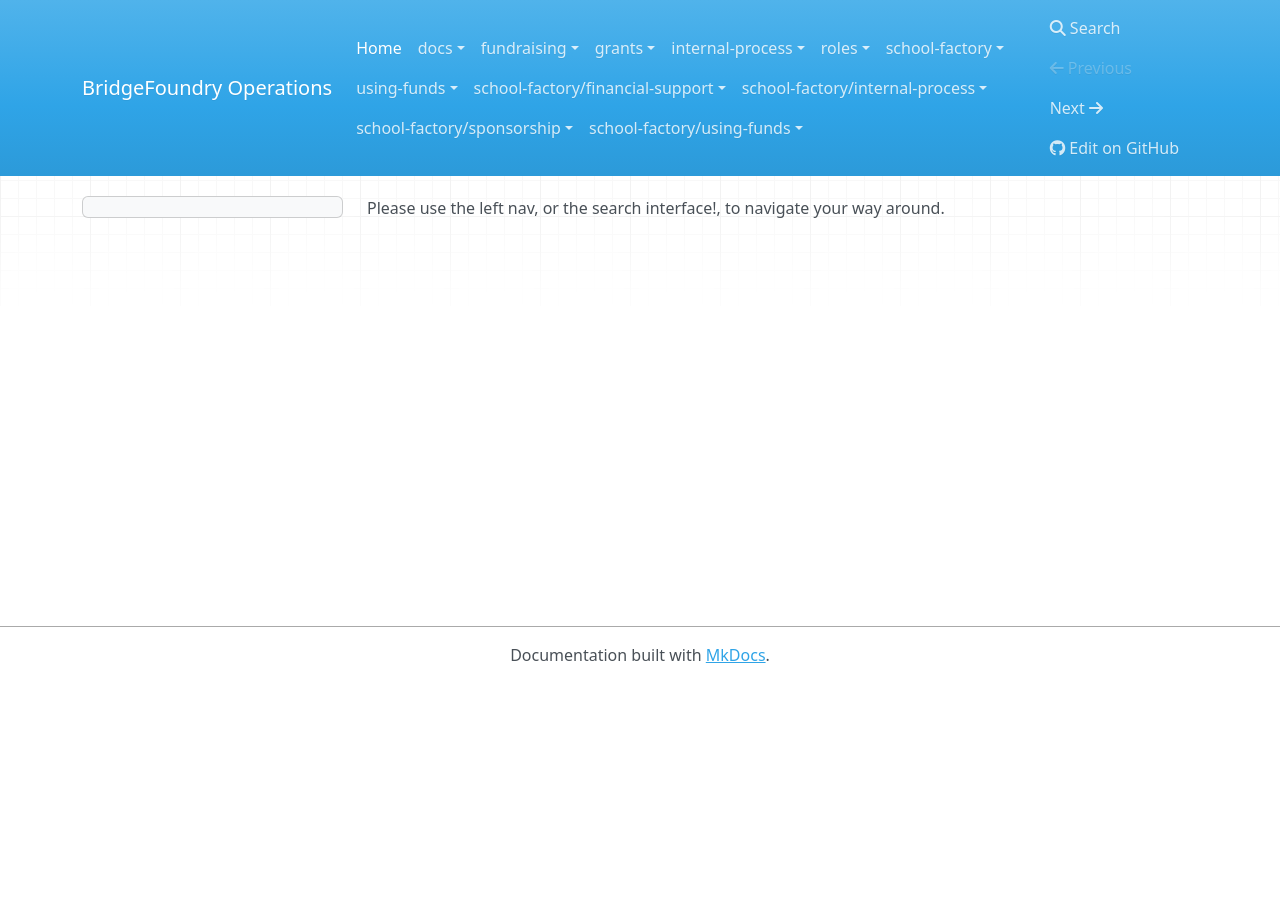
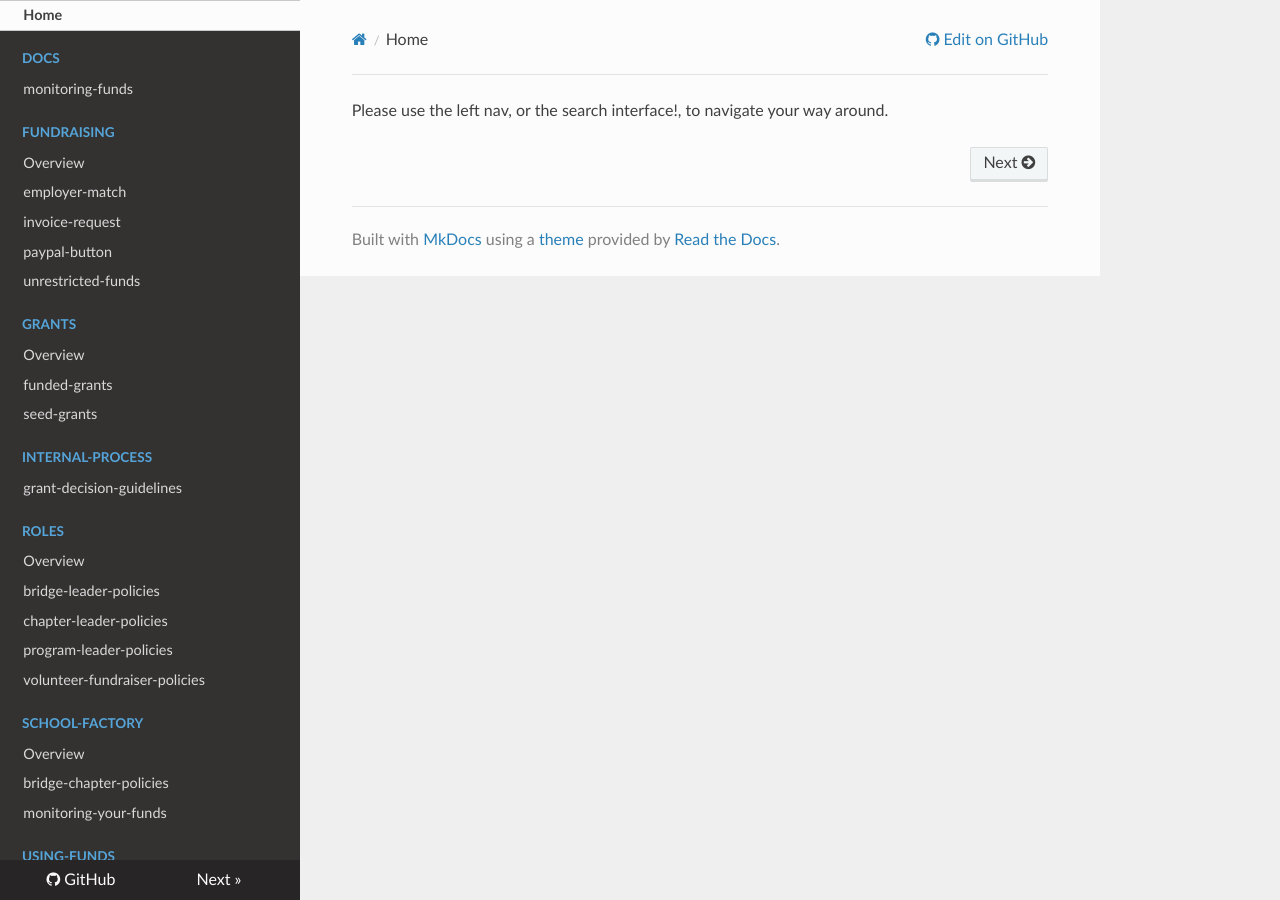
Before and after one commit to Satsaimistoowqp/bridgefoundry-operations, an MkDocs documentation site: the page built from docs/index.md, in a window 1280 px wide. Built offline with MkDocs 1.6.1, drawn with Linux system fonts in a browser that asks for light colours; nearby versions of some CDN libraries; old or Windows-style settings are respelled for this version of MkDocs.

Commit message:
Adjust mkdocs to use readthedocs theme by default

```diff
--- a/mkdocs.yml
+++ b/mkdocs.yml
@@ -1,6 +1,7 @@
 site_name: BridgeFoundry Operations
 docs_dir: docs/
 repo_url: https://github.com/bridgefoundry/operations
+theme: 'readthedocs'
 pages:
 - "Home": 'index.md'
 - docs:
```
